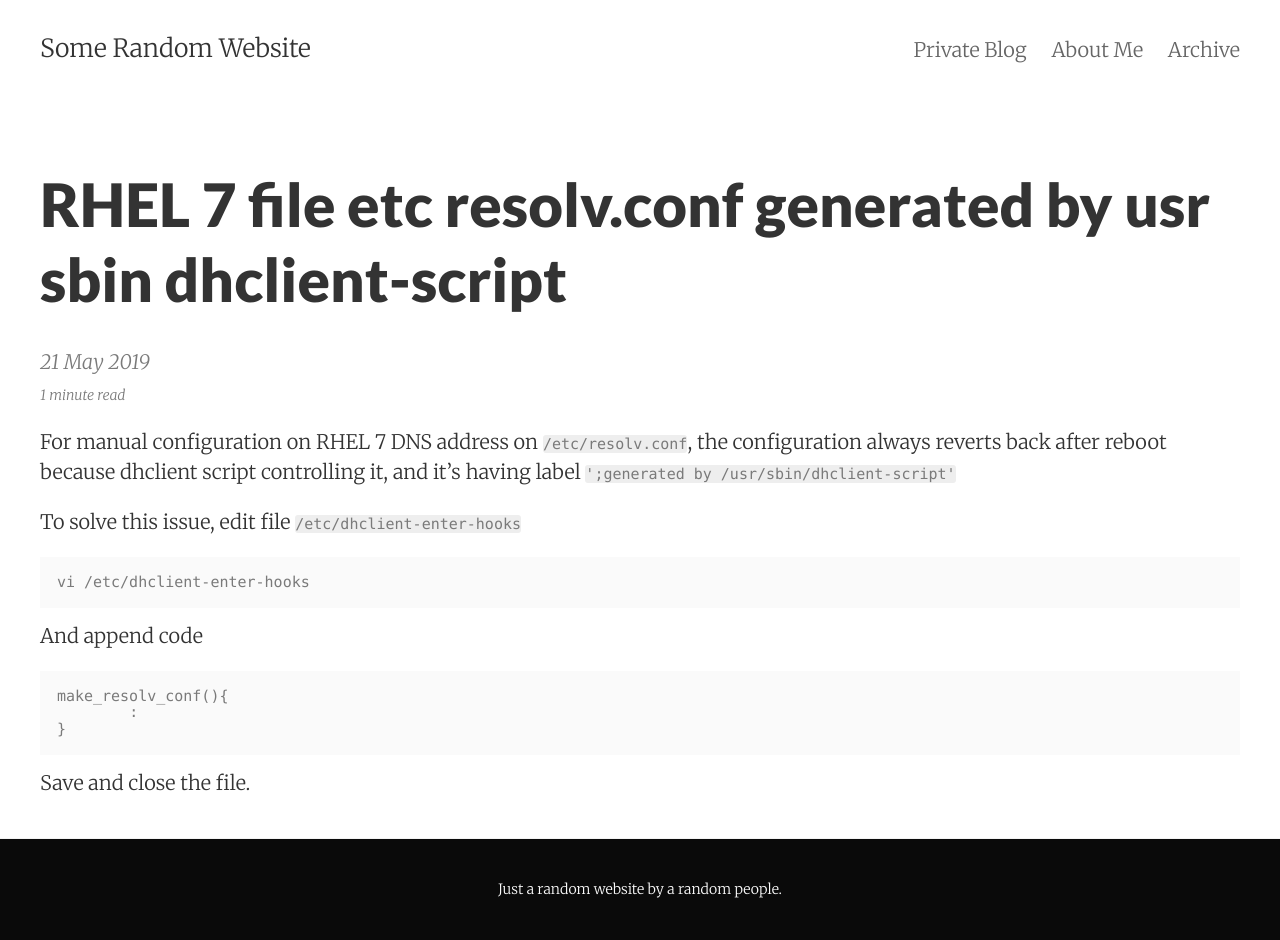
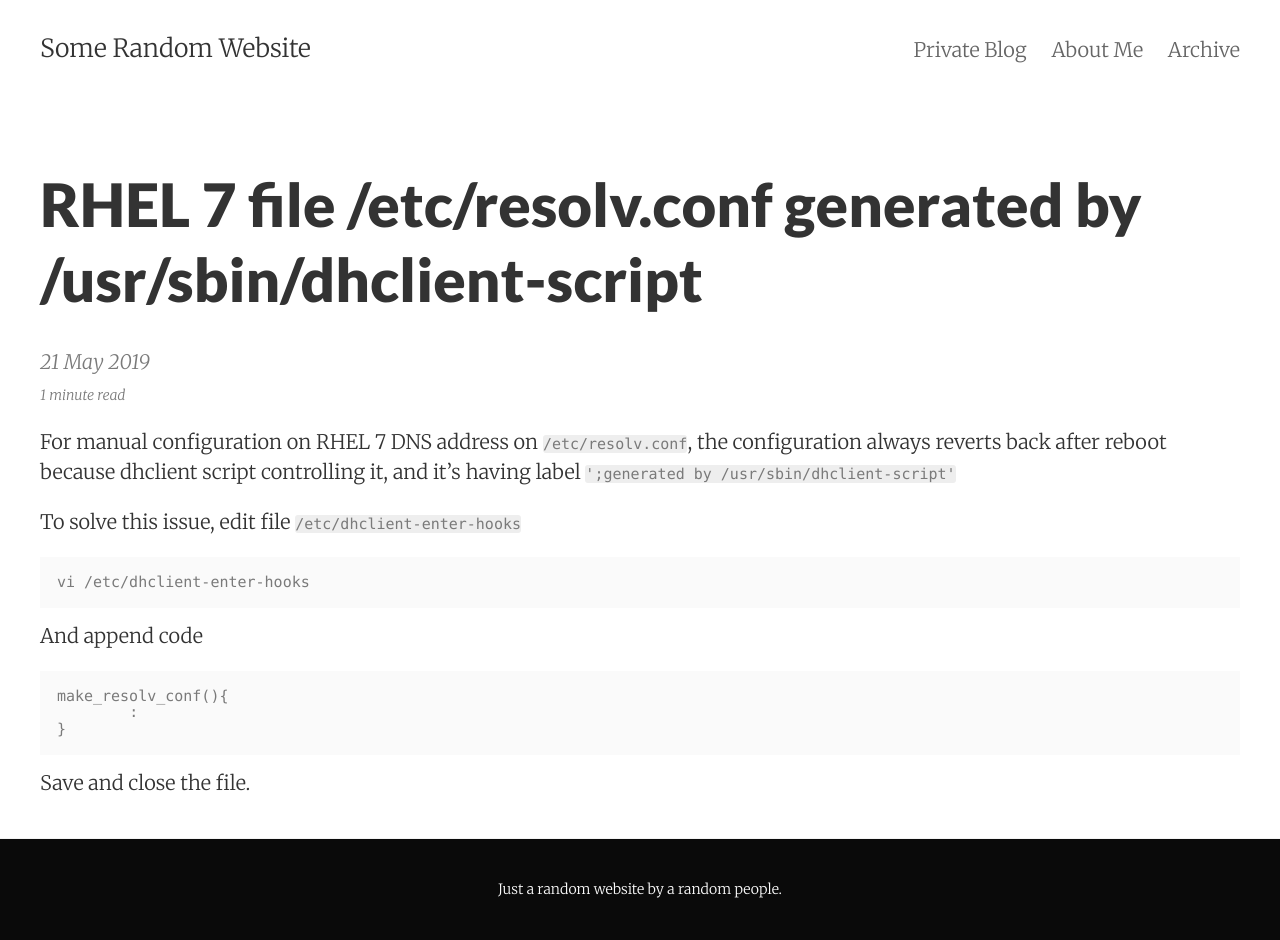
Before and after one commit to wwahyudi/wwahyudi.github.io, a Jekyll site: the page built from _posts/2019-03-20-rhel-7-etc-resolve-generated-by-usr-sbin-dhclient-script.md, in a window 1280 px wide. Built offline with Jekyll 4.4.1, drawn with Linux system fonts in a browser that asks for light colours; comment, search, counter and statistics services are not loaded.

```diff
--- a/_posts/2019-03-20-rhel-7-etc-resolve-generated-by-usr-sbin-dhclient-script.md
+++ b/_posts/2019-03-20-rhel-7-etc-resolve-generated-by-usr-sbin-dhclient-script.md
@@ -1,6 +1,6 @@
 ---
 layout:     post
-title:      RHEL 7 file etc resolv.conf generated by usr sbin dhclient-script
+title:      RHEL 7 file /etc/resolv.conf generated by /usr/sbin/dhclient-script
 date:       2019-05-21
 summary:    RHEL 7 file /etc/resolv.conf generated by /usr/sbin/dhclient-script and each time reboot the configuration gone
 categories: linux RHEL
```
